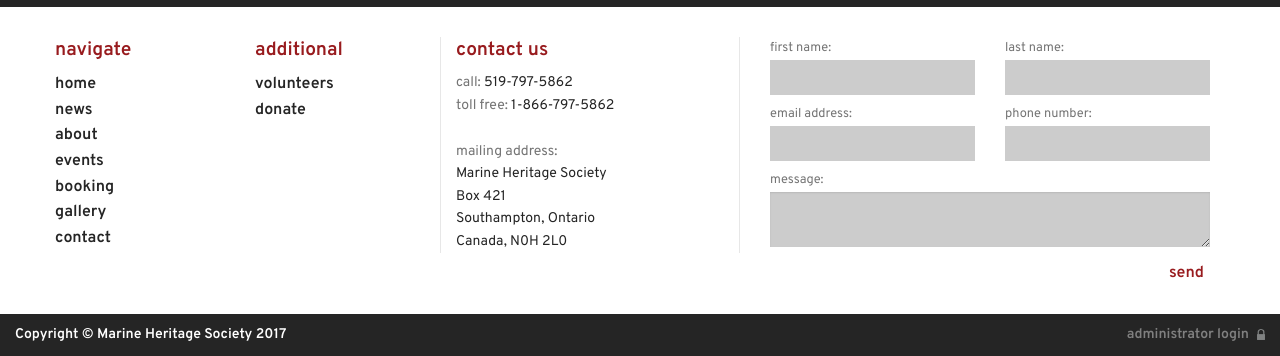
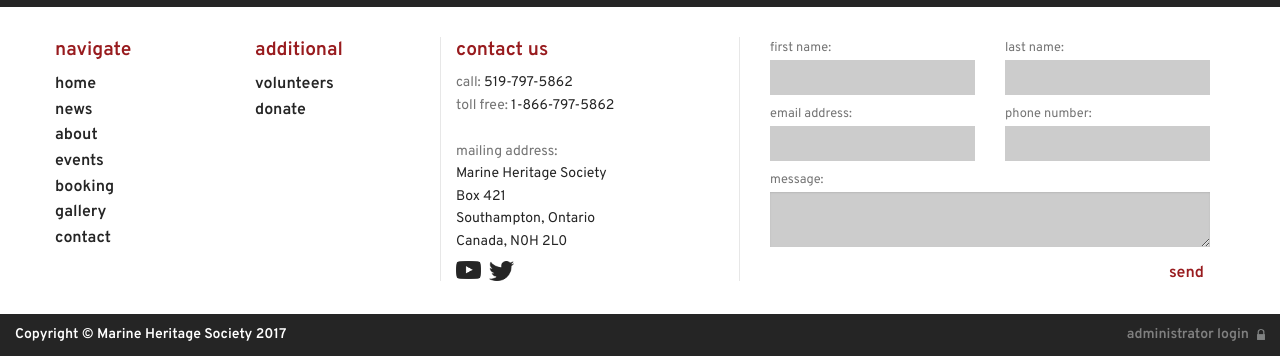
Before and after one commit to ryandys/Chantry_Island, a PHP site: page /index.php in a window 1280 px wide. Shown: the part 2078-2434 px from the top of the page. Run offline with PHP 8.4, Linux system fonts and the light colour scheme.

Commit message:
added so icons for footer
completed footer with sock icons - added new images

```diff
--- a/css/app.css
+++ b/css/app.css
@@ -1340,6 +1340,18 @@ textarea:focus {
 	color: #252525;
 }
 
+.footerSocIcon {
+	float: left;
+	max-width: 25px;
+	margin-right: 8px;
+	margin-top: 8px;
+	transition: .3s ease-in-out all;
+}
+
+.footerSocIcon:hover {
+	opacity: .7;
+}
+
 
 @media (min-width: 23.4375em) {
 
--- a/layout/footer.php
+++ b/layout/footer.php
@@ -37,6 +37,8 @@
 					<p>Box 421</p>
 					<p>Southampton, Ontario</p>
 					<p>Canada, N0H 2L0</p>
+					<a href="#"><img data-interchange="[images/socIcon_YouTube_Dark.png, small], [images/socIcon_YouTube_Dark.svg, retina]" alt="social media icon" class="footerSocIcon"></a>
+				<a href="#"><img data-interchange="[images/socIcon_Twitter_Dark.png, small], [images/socIcon_Twitter_Dark.svg, retina]" alt="social media icon" class="footerSocIcon"></a>
 				</div>
 
 				<div class="hide-for-small-only medium-5 columns">
```
Also changed, not shown: images/socIcon_Twitter_Dark.png (added), images/socIcon_Twitter_Dark.svg (added), images/socIcon_YouTube_Dark.png (added), images/socIcon_YouTube_Dark.svg (added).
